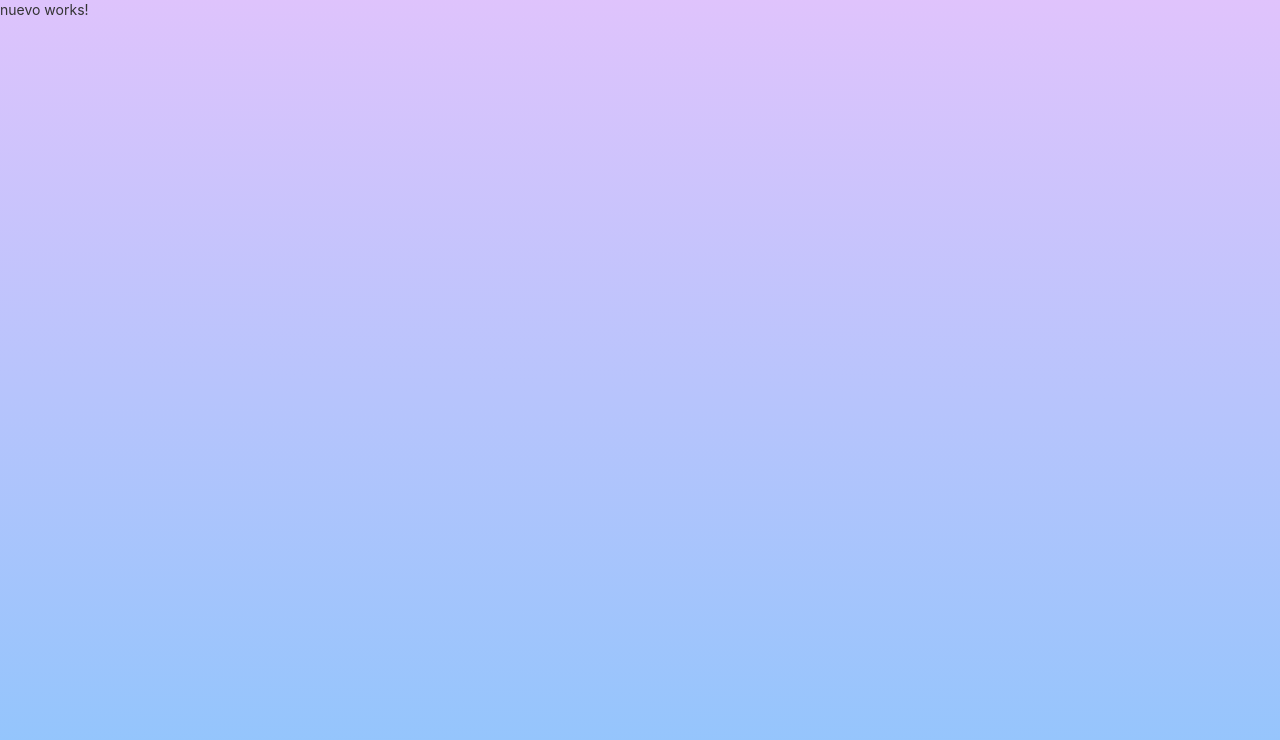
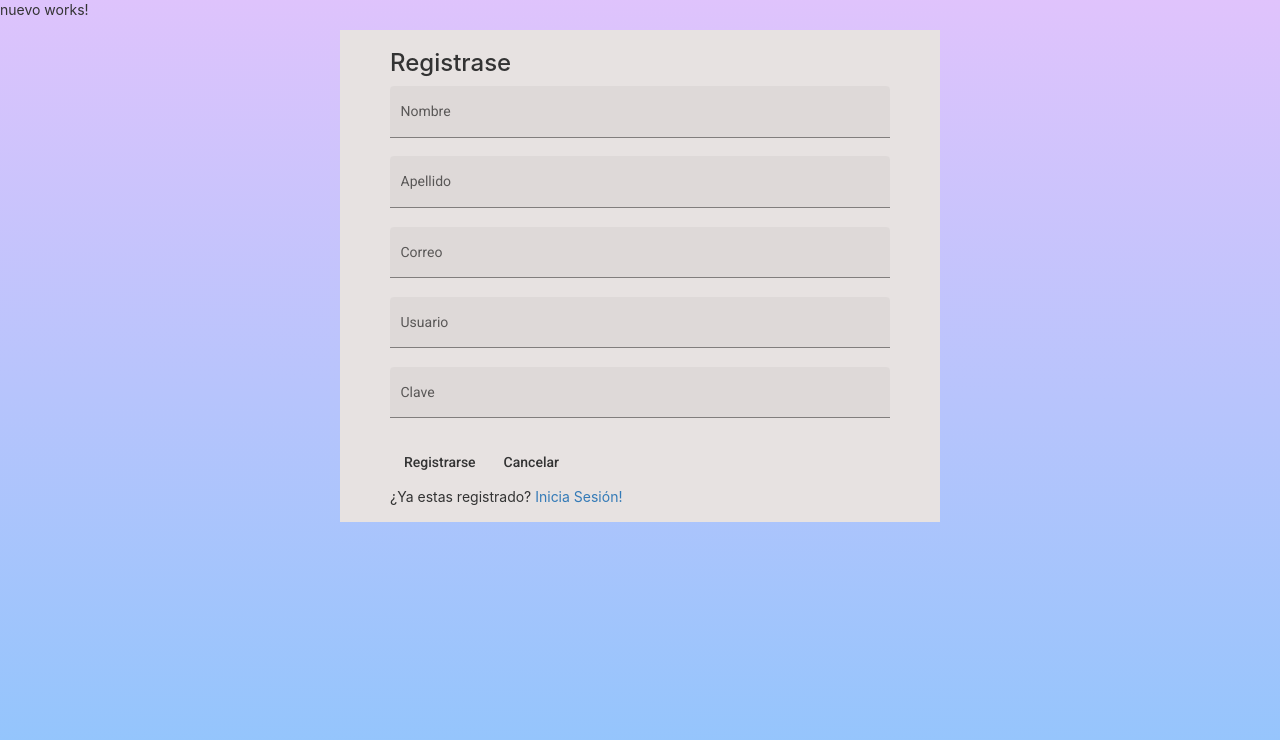
Before and after one commit to penayoalbi/MiTiendaConAngular, an Angular app: page /nuevo in a window 1280 px wide. Shown: the top 740 px of the page. Built offline with nearby package versions, Linux system fonts and the light colour scheme.

Commit message:
alta user ok

```diff
--- a/src/app/Componentes/nuevo/nuevo.component.css
+++ b/src/app/Componentes/nuevo/nuevo.component.css
@@ -0,0 +1,28 @@
+.body{
+    display: flex;
+    height: 100%;
+    width: 100%;
+    max-width: 600px;
+    margin: 0 auto;
+    justify-content: center;
+    align-items: center;
+    background-color: #e7e2e1
+  }
+  .login-form {
+    min-width: 350px;
+    max-width: 500px;
+    width: 100%;
+  }
+  .login-form button {
+    padding: 0.5em 1em;
+    border: none;
+    cursor: pointer;
+  }
+
+  .full-width {
+    width: 100%;
+  }
+
+  .example-container .mat-form-field + .mat-form-field {
+    margin-left: 8px;
+  }
--- a/src/app/Componentes/nuevo/nuevo.component.html
+++ b/src/app/Componentes/nuevo/nuevo.component.html
@@ -1 +1,33 @@
 <p>nuevo works!</p>
+<div class="container fluid">
+    <div class="body">
+      <div class="login-form">
+        <form class="form-group">
+          <h3>Registrase</h3>
+           <mat-form-field class="full-width" appearance="fill">
+             <mat-label>Nombre</mat-label>
+             <input type="text" name="nombre"  matInput [(ngModel)]="usuario.nombre" placeholder="Usuario">
+           </mat-form-field>
+           <mat-form-field class="full-width" appearance="fill">
+            <mat-label>Apellido</mat-label>
+            <input type="text" name="apellido"   matInput [(ngModel)]="usuario.apellido" placeholder="Apellido">
+            </mat-form-field>
+            <mat-form-field class="full-width" appearance="fill">
+              <mat-label>Correo</mat-label>
+              <input type="email" name="correo" matInput [(ngModel)]="usuario.correo" placeholder="Correo">
+            </mat-form-field>
+            <mat-form-field class="full-width" appearance="fill">
+              <mat-label>Usuario</mat-label>
+              <input type="text" name="usuario" matName="usuario"  matInput [(ngModel)]="usuario.usuario" placeholder="Usuario">
+            </mat-form-field>
+            <mat-form-field class="full-width" appearance="fill">
+              <mat-label>Clave</mat-label>
+              <input type="password" name="clave" matInput [(ngModel)]="usuario.clave" placeholder="Clave">
+            </mat-form-field>
+            <button  type="submit" mat-button (click)="registrarUsuario()"  class="btn btn-primary" >Registrarse</button>
+            <button  mat-button  color="Primary" class="btn btn-danger">Cancelar</button>
+            <p>¿Ya estas registrado?  <a href="login"> Inicia Sesión!</a> </p>
+         </form>
+      </div >
+    </div>
+</div>
--- a/src/app/Componentes/nuevo/nuevo.component.ts
+++ b/src/app/Componentes/nuevo/nuevo.component.ts
@@ -1,4 +1,6 @@
 import { Component, OnInit } from '@angular/core';
+import { Usuario } from 'src/app/entidades/usuario';
+import { ApiService } from 'src/app/servicios/api/api.service';
 
 @Component({
   selector: 'app-nuevo',
@@ -6,10 +8,35 @@ import { Component, OnInit } from '@angular/core';
   styleUrls: ['./nuevo.component.css']
 })
 export class NuevoComponent implements OnInit {
+  usuario: Usuario;
 
-  constructor() { }
+  constructor(private api:ApiService) {
+    this.usuario= new Usuario;
+   }
 
   ngOnInit(): void {
   }
 
+  registrarUsuario(){
+   // console.log(this.usuario.nombre);
+   // console.log(this.usuario.usuario);
+   // console.log(this.usuario.clave);
+   console.log("click en registrarse");
+
+    this.api.crearUsuario(this.usuario).subscribe(
+      rs=>{
+      console.log(rs);
+    },err=>{
+      console.log("error en nuevo");
+    });
+  }
+
+  /*
+
+  registrarUser(){
+    this.apiService.crearUsuario(this.usuario).subscribe();
+  }
 }
+  */
+
+}
--- a/src/app/entidades/usuario.ts
+++ b/src/app/entidades/usuario.ts
@@ -2,8 +2,9 @@ export class Usuario {
     id!:number;
     nombre!:string ;
     apellido!: string ;
-    tipoDocumento!: string;
-    documento!: number;
+    //tipoDocumento!: string;
+   // documento!: number;
+    correo!: string;
     usuario!: string;
     clave!: string;
     constructor(){}
--- a/src/app/servicios/api/api.service.ts
+++ b/src/app/servicios/api/api.service.ts
@@ -25,4 +25,8 @@ export class ApiService {
   sesion(user: Usuario): Observable<Usuario[]>{
     return <Observable<Usuario[]>>(this.http.post(this.api+'/usuario/login',JSON.stringify(user)));
   }
+
+  crearUsuario(usuario: Usuario): Observable<Usuario[]>{
+    return <Observable<Usuario[]>>(this.http.post(this.api+'/usuario/new',JSON.stringify(usuario)));
+  }
 }
```
